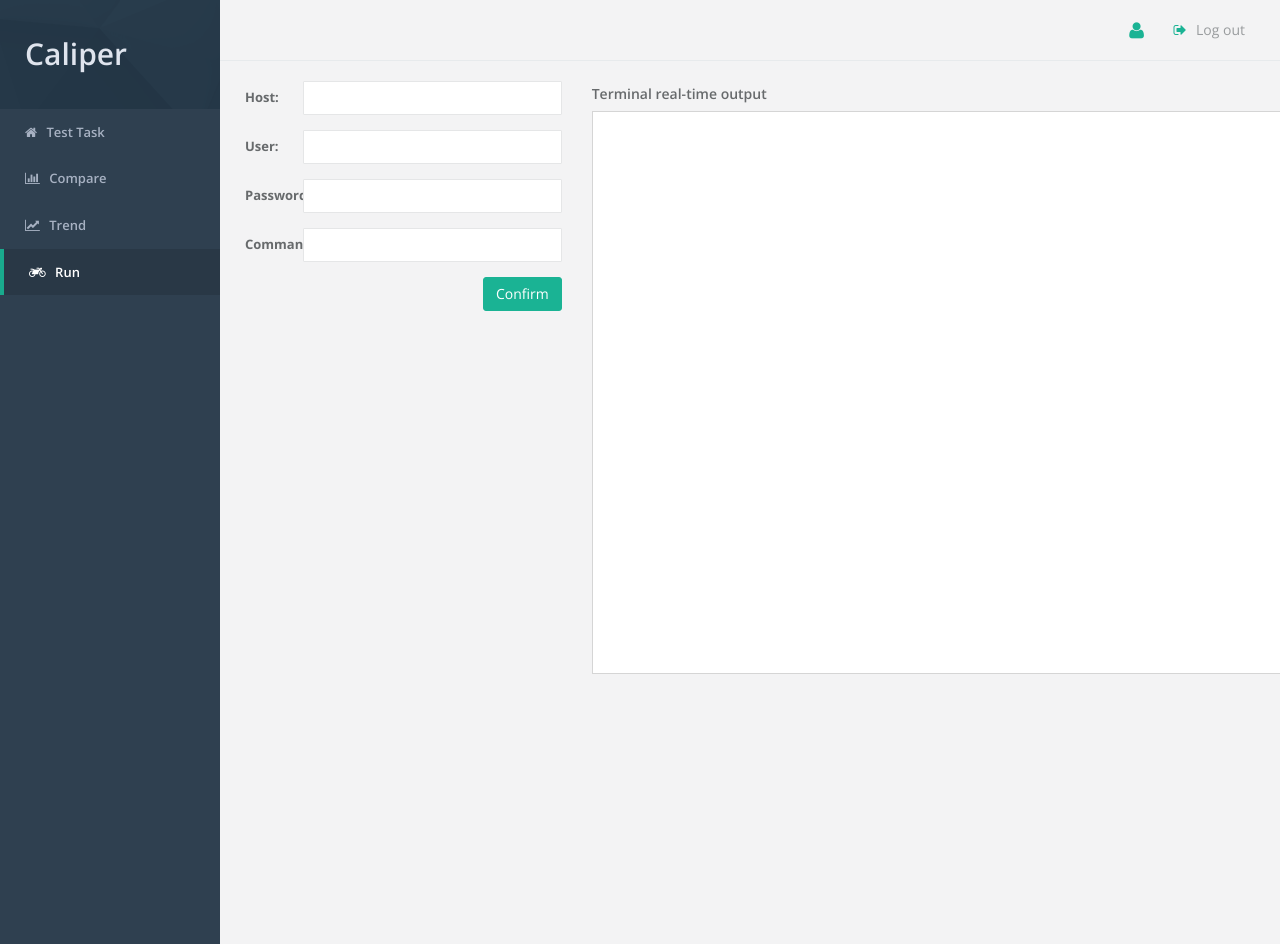
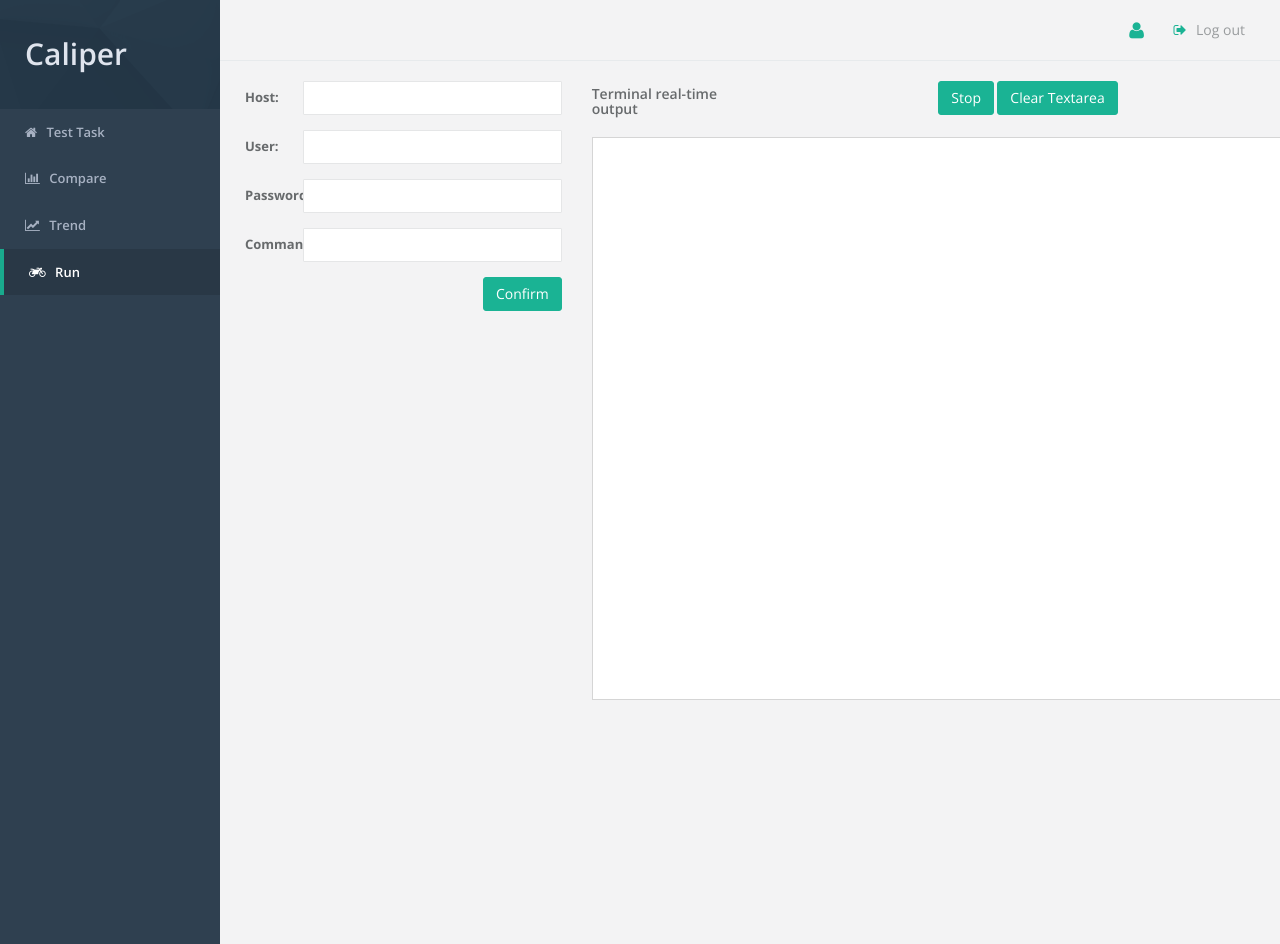
Before and after one commit to TSestuary/Caliperweb, a Django app: page /run in a window 1280 px wide. Shown: the top 944 px of the page. Run offline with Django 3.2, Linux system fonts and the light colour scheme; some libraries are stand-ins or nearby versions.

Commit message:
demo of remote run

```diff
--- a/caliper/settings.py
+++ b/caliper/settings.py
@@ -142,7 +142,7 @@ STATICFILES_DIRS = (
 )
 
 DOWNLOAD_PATH = os.path.join(BASE_DIR, "resources/download")
-DOWNLOAD_NAME="install_tar.tar.gz"
+DOWNLOAD_NAME="caliper-setup_ubuntu.tar.gz"
 
 ORIGINAL_TOTAL_PATH = os.path.join(BASE_DIR, "resources/cfg/test_cases_cfg_backup")
 PRE_PATH = os.path.join(BASE_DIR, "resources/cfg")
--- a/caliper/urls.py
+++ b/caliper/urls.py
@@ -40,7 +40,8 @@ urlpatterns = [
     url(r'^by_category$',run_views.by_category,name='by_category'),
     url(r'^by_import$',run_views.by_import,name='by_import'),
     url(r'^run$',run_views.run,name='run'),
-    url(r'^echo$',run_views.echo,name='echo'),
+    url(r'^echo/$',run_views.echo,name='echo'),
+    url(r'^ajax_stop$',run_views.ajax_stop,name='ajax_stop'),
     url(r'^ajax_testtool$',run_views.ajax_testtool,name='ajax_testtool'),
     url(r'^ajax_savecfg$',run_views.ajax_savecfg,name='ajax_savecfg'),
     url(r'^admin/', admin.site.urls),
--- a/run/templates/run.html
+++ b/run/templates/run.html
@@ -7,25 +7,35 @@
         <form class="form-horizontal" >
             <div class="form-group">
                 <label class="col-sm-2 control-label">Host:</label>
-                <div class="col-sm-10"><input id="host" name="host" type="text" class="form-control"></div>
+                <div class="col-sm-10"><input id="host" type="text" class="form-control"></div>
             </div>
             <div class="form-group">
                 <label class="col-sm-2 control-label">User:</label>
-                <div class="col-sm-10"><input id="user" name="user" type="text" class="form-control"></div>
+                <div class="col-sm-10"><input id="user" type="text" class="form-control"></div>
             </div>
             <div class="form-group">
                 <label class="col-sm-2 control-label">Password:</label>
-                <div class="col-sm-10"><input id="password" name="password" type="password" class="form-control"></div>
+                <div class="col-sm-10"><input id="password" type="password" class="form-control"></div>
             </div>
             <div class="form-group">
                 <label class="col-sm-2 control-label">Command:</label>
-                <div class="col-sm-10"><input id="command" name="command" type="text" class="form-control"></div>
+                <div class="col-sm-10"><input id="command" type="text" class="form-control"></div>
             </div>
             <button id="confirm_btn" type="button" class="btn btn-primary pull-right">Confirm</button>
         </form>
     </div>
     <div class="col-lg-7">
-        <h4>Terminal real-time output</h4>
+        <div class="row" style="margin-bottom: 10px;">
+            <div class="col-lg-4">
+                <h4>Terminal real-time output</h4>
+            </div>
+            <div class="col-lg-7">
+                <div class="pull-right">
+                    <button id="stop_btn" type="button" class="btn btn-primary">Stop</button>
+                    <button id="clear_btn" type="button" class="btn btn-primary">Clear Textarea</button>
+                </div>
+            </div>
+        </div>
         <textarea id="terminal" rows="30" cols="120" spellcheck="false" style="background-color:white;" disabled></textarea>
     </div>
 </div>
@@ -37,10 +47,14 @@
             data: {csrfmiddlewaretoken: '{{ csrf_token }}' },
     });
     $("#confirm_btn").click(function(){
+        var host = $("#host").val();
+        var user = $("#user").val();
+        var password = $("#password").val();
+        var command = $("#command").val();
         if (window.s) {
-                window.s.close()
+                window.s.close();
         }
-        var socket = new WebSocket("ws://" + window.location.host + "/echo");
+        var socket = new WebSocket("ws://" + window.location.host + "/echo/?host="+host+"&user="+user+"&password="+password+"&command="+command);
         socket.onopen = function () {
             console.log('WebSocket open');//成功连接上Websocket
         };
@@ -56,8 +70,19 @@
 
     })
 
+    $("#stop_btn").click(function(){
+        $.ajax({
+                type: 'POST',
+                url: 'ajax_stop',
+                dataType: 'text',
+                success:function(ret){
+                    console.log(ret);
+                }
+            });
+    })
 
-
-
+    $("#clear_btn").click(function(){
+        $("#terminal").text("");
+    })
 </script>
 {% endblock %}
--- a/run/views.py
+++ b/run/views.py
@@ -11,6 +11,7 @@ import time
 import subprocess
 from dwebsocket.decorators import accept_websocket
 from django.conf import settings
+import paramiko
 # Create your views here.
 # ORIGINAL_PATH="D:\\origin_caliper\\caliper-master\\test_cases_cfg\\common_backup"
 # PATH="D:\\origin_caliper\\caliper-master\\test_cases_cfg\\common"
@@ -21,6 +22,8 @@ PRE_PATH="D:\\origin_caliper\\caliper-master"
 # USER_PATH_TMP = os.path.join(USER_PATH,"tmp");
 ORIGINAL_TOTAL_PATH=settings.ORIGINAL_TOTAL_PATH
 PRE_PATH=settings.PRE_PATH
+
+ssh = paramiko.SSHClient()
 
 def by_tool(request):
     global USER_PATH,USER_PATH_TMP
@@ -119,18 +122,29 @@ def run(request):
 
 @accept_websocket
 def echo(request):
+    host = request.GET.get('host')
+    user = request.GET.get('user')
+    password = request.GET.get('password')
+    command = request.GET.get('command')
     if not request.is_websocket():#判断是不是websocket连接
         return render(request,'run.html')
     else:
-        command="ping www.baidu.com"
-        popen = subprocess.Popen(command,stdout = subprocess.PIPE,bufsize=1,shell=True)
-        for msg in iter(popen.stdout.readline, ''):
+        ssh.set_missing_host_key_policy(paramiko.AutoAddPolicy())
+        ssh.connect(host,username=user, password=password)
+        stdin, stdout, stderr = ssh.exec_command(command,get_pty=True)
+        # popen = subprocess.Popen(command,stdout = subprocess.PIPE,bufsize=1,shell=True)
+        for msg in iter(stdout.readline, ''):
             message=msg.decode('gb2312').encode('utf-8')
             print message
             request.websocket.send(message)
+        ssh.close()
 
 def run(request):
     return render(request,'run.html')
+
+def ajax_stop(request):
+    ssh.close()
+    return HttpResponse('stop')
 
 def ajax_testtool(request):
     testdir=request.POST['testdir']
```
Also changed, not shown: 1 other file.
